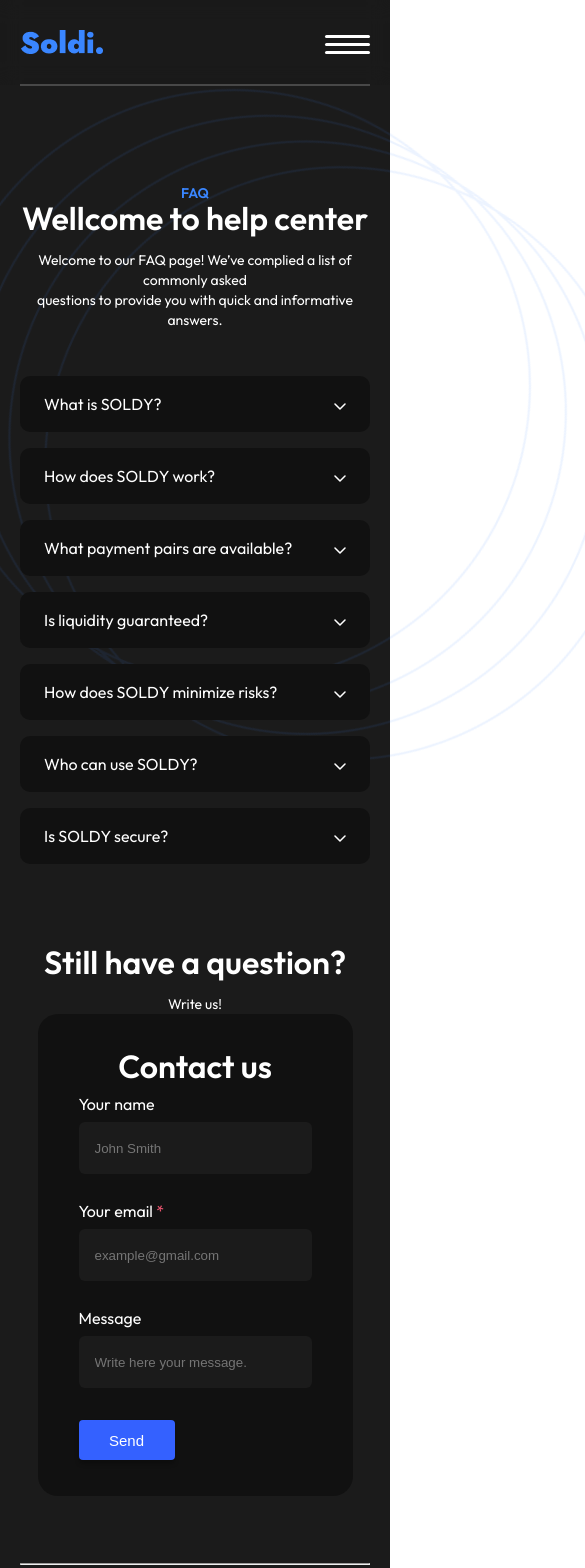
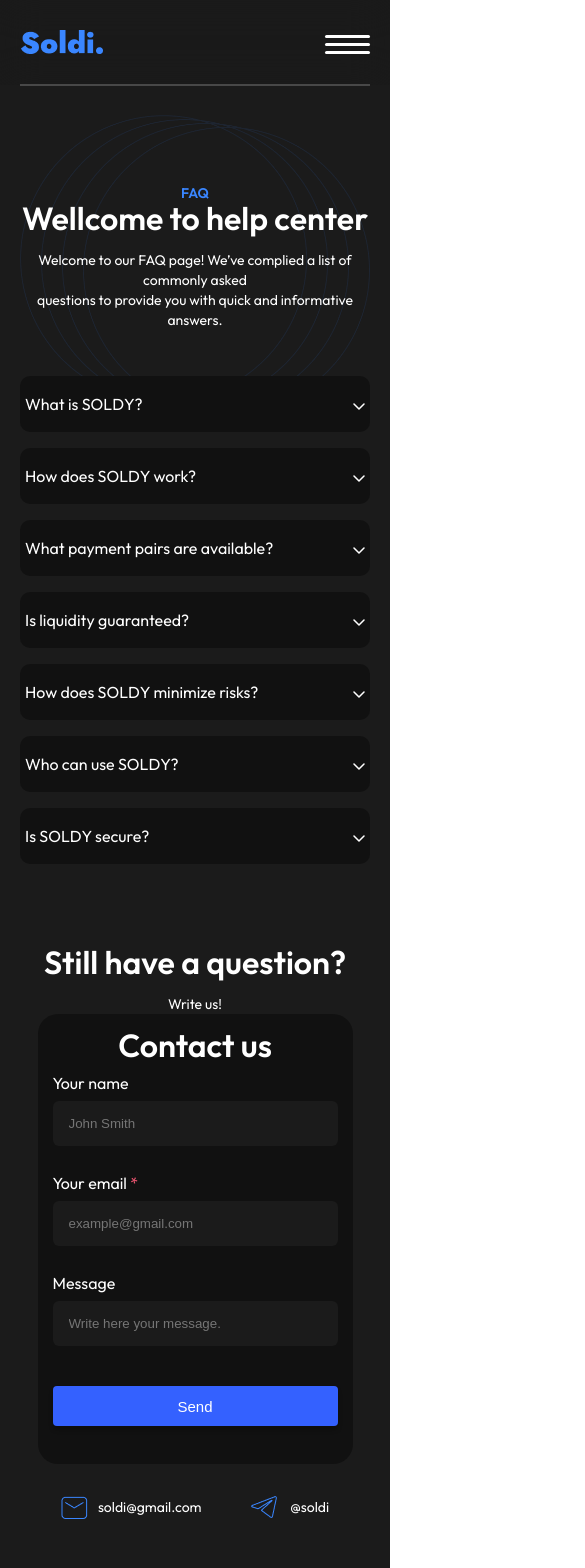
Before and after one commit to denbasun/Soldi.github.io, a React (Create React App) app: page /help in a window 390 px wide. Shown: the top 1568 px of the page, 585 px wide, since content can reach past the window. Built offline with nearby package versions, Linux system fonts and the light colour scheme.

Commit message:
done media rules!

```diff
--- a/src/components/contacts/Contacts.js
+++ b/src/components/contacts/Contacts.js
@@ -28,17 +28,18 @@ function Contacts({setRef}) {
 
             <div className="contact-card">
                 <img className="contact-union-circles" src={unionImage} alt="circles"  />
-                    <div className="socialmedia-wrapper">
-                        <a className="gmail-logo" href="#">
+
+            </div>
+            <div className="socialmedia-wrapper">
+                        <div className="social-logo" href="#">
                             <img  src={gmail} alt="gmail logo"  />
                             <div className="social-media-text">soldi@gmail.com</div>
-                        </a>
-                        <a className="telegram-logo" href="#">
+                        </div>
+                        <div className="social-logo" href="#">
                             <img  src={telegram} alt="telegram logo"  />
                             <div className="social-media-text">@soldi</div>
-                        </a>
+                        </div>
 
-                    </div>
             </div>
             <Form/>
 
--- a/src/components/contacts/Contacts.scss
+++ b/src/components/contacts/Contacts.scss
@@ -34,15 +34,18 @@
                 left: -476px;
                 z-index: -1;
             }
+
+        }
         .socialmedia-wrapper{
             margin-top: 420px;
             display: flex;
             justify-content: flex-start;
             align-items: center;
-                width: 350px;
             height: 32px;
             margin-left: 40px;
-                a{
+            position: absolute;
+            z-index: 2;
+            .social-logo{
                 display: flex;
                 justify-content: flex-start;
                 align-items: center;
@@ -61,7 +64,6 @@
 
             }
         }
-        }
 
     }
 }
@@ -70,9 +72,10 @@
     .contacts{
         .contacts-wrapper{
             .contact-card{
+
+            }
             .socialmedia-wrapper{
                 margin-left: 30px;
-                }
             }
 
         }
@@ -86,10 +89,38 @@
             display: flex;
             flex-direction: column;
             width:90%;
+
             .contact-card{
                 display: none;
+            }
+            .socialmedia-wrapper{
+                margin-left: 0px;
+                position: static;
+                order: 2;
+                justify-content: space-around;
+                margin-top: 30px;
+                align-items: center;
+                margin: 10px 100px 10px 100px;
+                .social-logo{
+                    margin-right: 0px;
+                    img{
+                        margin-right: 10px;
+                    }
+                }
             }
 
         }
     }
 }
+
+@media (max-width: 576px) {
+    .contacts{
+        .contacts-wrapper{
+            .contact-card{
+            }
+            .socialmedia-wrapper{
+                margin: 10px 0px 10px 0px;
+            }
+        }
+    }
+}
--- a/src/components/faq/Faq.scss
+++ b/src/components/faq/Faq.scss
@@ -37,3 +37,14 @@
         text-align: center;
     }
 }
+
+@media (max-width: 768px) {
+    .faq{
+        .union-circles-pic{
+            width: 100%;
+            height: auto;
+            left: 0px;
+            rotate: 0deg;
+        }
+    }
+}
--- a/src/components/faqCard/FaqCard.scss
+++ b/src/components/faqCard/FaqCard.scss
@@ -38,3 +38,12 @@
         color: #3a86ff;
     }
 }
+
+
+@media (max-width: 414px) {
+    .faq{
+        &-card{
+            padding: 16px 5px;
+        }
+    }
+}
--- a/src/components/form/Form.js
+++ b/src/components/form/Form.js
@@ -12,6 +12,7 @@ const Form = memo(({isOpen, handleClick}) =>{
     const [formError, setFormError] = useState({})
     const [formDone, setFormDone] = useState(false)
     const [resOK, setResOk] = useState(false)
+    const [disabled, setDisabled] = useState(false)
 
     const isEmailValid = useCallback((email) => {
         const emailPattern = /^[a-zA-Z0-9._-]+@[a-zA-Z0-9.-]+\.[a-zA-Z]{2,4}$/;
@@ -76,6 +77,7 @@ const Form = memo(({isOpen, handleClick}) =>{
     const sendEmail = (e)=>{
         e.preventDefault()
 
+        setDisabled(true)
         const errors = validateForm()
         setFormError(errors)
 
@@ -99,6 +101,7 @@ const Form = memo(({isOpen, handleClick}) =>{
 
             }).then(res => {
                     setFormDone(true)
+                    setDisabled(false)
                 if(res.ok){
                     console.log('Email sent!');
                     setResOk(true)
@@ -141,7 +144,7 @@ const Form = memo(({isOpen, handleClick}) =>{
                             {<div className='error'>{formError ? formError.userMessage : null}</div>}
                         </div>
 
-                        <button type="submit" value="Send" className="button button-submit">Send</button>
+                        <button type="submit" value="Send" className={ disabled ? "button button-submit_disabled" : "button button-submit" }>Send</button>
 
                     </form>
 
--- a/src/components/form/Form.scss
+++ b/src/components/form/Form.scss
@@ -41,8 +41,16 @@
     }
 }
 
-// @media (max-width: 768px) {
-//     .form-card{
-//         padding: 36px 20px 36px 20px;
-//     }
-// }
+@media (max-width: 576px) {
+    .form-card{
+        height: 450px;
+        padding: 15px 15px 15px 15px;
+        .contact-form{
+            .form-group{
+                input{
+                    height: 45px;
+                }
+            }
+        }
+    }
+}
--- a/src/components/formDone/FormDone.scss
+++ b/src/components/formDone/FormDone.scss
@@ -1,14 +1,23 @@
 .form-card-done{
-    h2{
-        margin-top: 0px;
-    }
+    margin-top: 30%;
     display: flex;
     justify-content: center;
     align-items: center;
     border-radius: 20px;
-    width: 592px;
+    width: 100%;
     height: 180px;
     background-color: #111;
     padding: 36px 41px 36px 41px;
     text-align: center;
+    h2{
+        margin-top: 0px;
+    }
 }
+
+@media (max-width: 576px) {
+    .form-card-done{
+        h2{
+            font-size: 18px;
+        }
+    }
+}
--- a/src/components/header/Header.js
+++ b/src/components/header/Header.js
@@ -20,7 +20,7 @@ const Header = memo(({childRefs}) =>{
     const [activeRef, setActiveRef] = useState(0);
     const { t, i18n } = useTranslation();
     const [clickedBurger, setClickedBurger] = useState(false)
-    const smallWidth = window.matchMedia(`(max-width: 768px)`).matches
+    const smallWidth = window.innerWidth <= 768
     const [windowWidth, setWindowWidth] = useState(window.innerWidth);
 
     const changeLanguage = (lng) => {
@@ -28,13 +28,13 @@ const Header = memo(({childRefs}) =>{
     };
 
     const handleClick = useCallback((index, offset) => {
+        setClickedBurger(false)
         setClickedId(index);
         window.scrollTo({
           top: offset,
           behavior: 'smooth',
         });
     }, []);
-
 
     useEffect(() => {
 		// Функция для обновления ширины
@@ -50,6 +50,8 @@ const Header = memo(({childRefs}) =>{
 		window.removeEventListener("resize", handleResize);
 		};
 	}, [windowWidth]);
+
+
 
     useEffect(() => {
         console.log(smallWidth)
@@ -67,10 +69,9 @@ const Header = memo(({childRefs}) =>{
                     }
                 });
             }, {
-                root: null,
-                rootMargin: '0px',
-                threshold: 0.5,
-
+                root: null, // Наблюдаем за viewport
+                rootMargin: '-50% 0px', // Центр экрана становится границей отслеживания
+                threshold: 0 // Срабатывает, как только верхняя часть элемента пересечёт границу
             });
 
             result.forEach((item, i) => {
@@ -116,7 +117,7 @@ const Header = memo(({childRefs}) =>{
     return (
         <section  className={smallWidth? (clickedBurger ? "header header-burger" : 'header'): 'header'}>
             <nav className="navbar">
-                <Link onClick={()=>handleClick(-1)} to='/' className="logo-wrapper">
+                <Link onClick={()=>handleClick(-1, 0)} to='/' className="logo-wrapper">
                     <img src={logo} alt="logo" ></img>
                 </Link >
 
@@ -124,8 +125,11 @@ const Header = memo(({childRefs}) =>{
                 <ul className={smallWidth ? (!clickedBurger ? "nav-links hide" : "nav-links nav-links-burger") : "nav-links"}>
                     {linksData.map((element, i)=>{
                         const {id, text} = element
+                        const clazz = id <= linksData.length-1 ? 'link' : 'faq'
                         return(
-                            <li  key={id}><Link to={i === 5 ? "/help" : '/'} onClick={() => handleClick(i)} className={activeRef == id ? "active" : ''}>{text}</Link></li>
+
+                            <li  key={id}><Link to={i === 5 ? "/help" : '/'} onClick={() => handleClick(i)} className={activeRef == id ? `${clazz} ${clazz}-active` : `${clazz}`}>{text}</Link></li>
+
                         )
                     })}
                 </ul>
--- a/src/components/modal/Modal.scss
+++ b/src/components/modal/Modal.scss
@@ -10,7 +10,9 @@
     // align-items: center;
     z-index: 20;
     backdrop-filter: blur(5px);
+
     .modal{
+        width: 40%;
         position: absolute;
         top: 50%;
         left: 50%;
--- a/src/style/button.scss
+++ b/src/style/button.scss
@@ -26,3 +26,24 @@
 
 
 }
+
+
+@media (max-width: 414px) {
+    .button{
+        &-submit{
+            width: 100%;
+            height: 40px;
+            margin-top: 25px;
+            &_disabled{
+                width: 100%;
+                height: 40px;
+                margin-top: 25px;
+                pointer-events: none;
+                background-color: grey
+            }
+        }
+
+
+    }
+
+}
```
Also changed, not shown: src/components/header/Header.scss (+60 -7 lines). Lines whose indentation alone changed are shown as unchanged.
